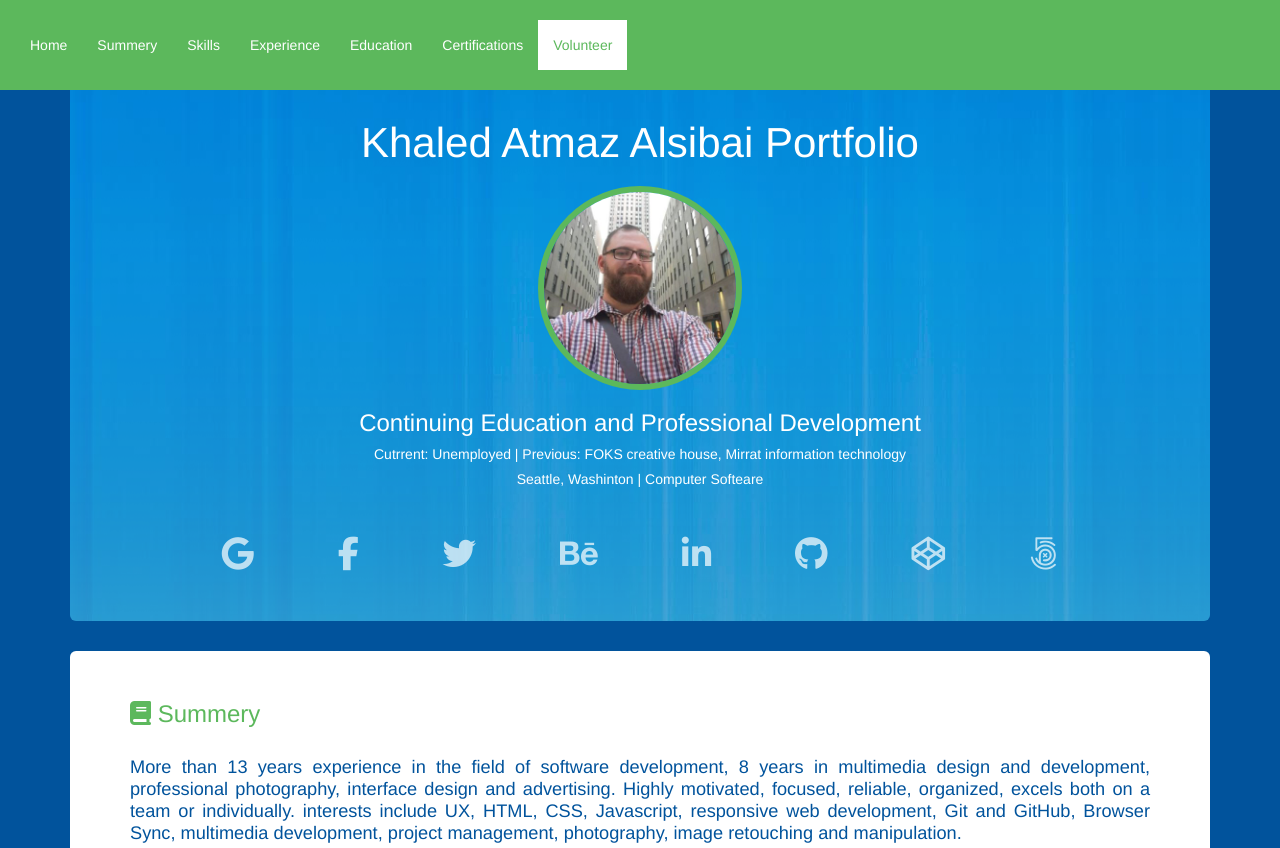
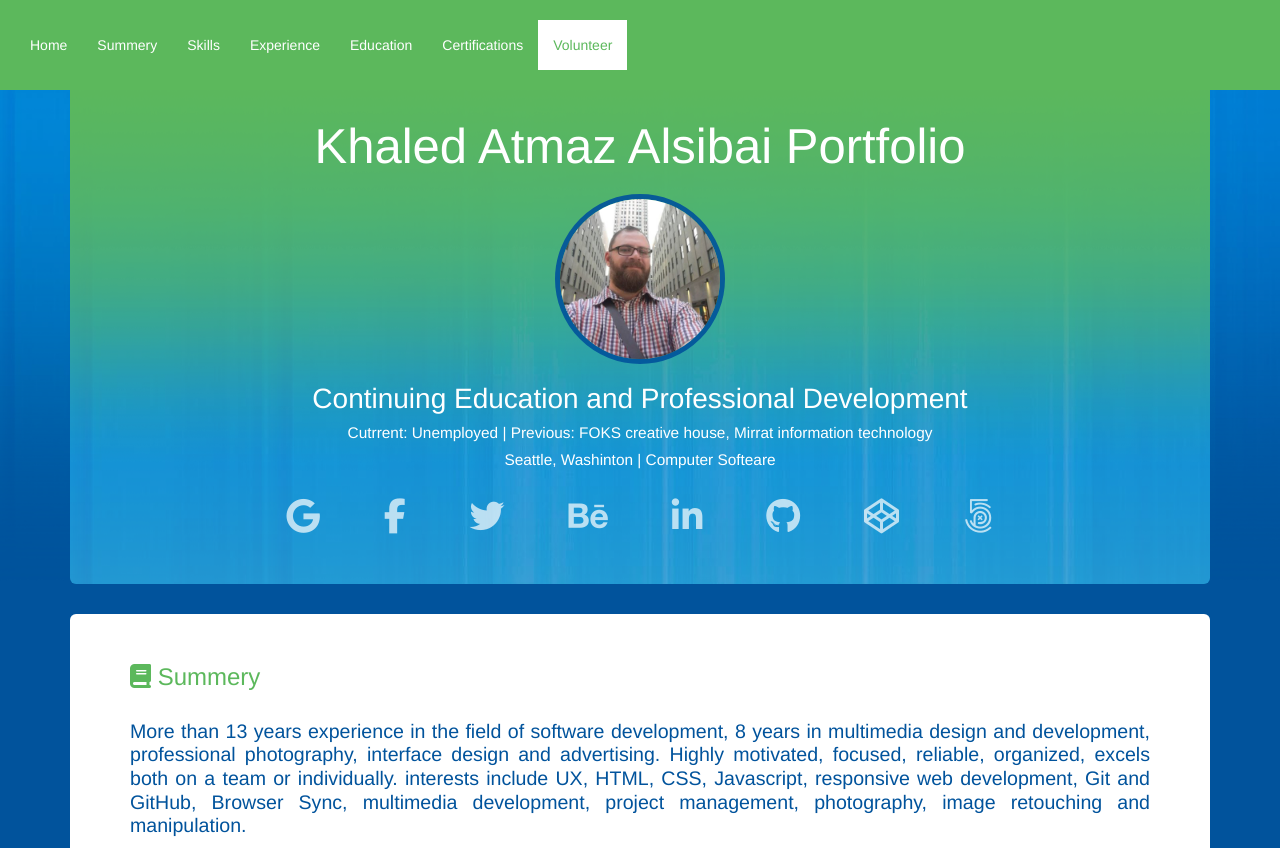
Before and after one commit to khaledalsibai/coursera-test, a plain HTML site: page portfolio/index.html in a window 1280 px wide. Shown: the top 848 px of the page. Drawn offline with nearby package versions, Linux system fonts and the light colour scheme.

Commit message:
The new assignment

```diff
--- a/portfolio/css/scrolling-nav.css
+++ b/portfolio/css/scrolling-nav.css
@@ -14,7 +14,7 @@ html {
     height: 100%;
 }*/
 
-@media(min-width:767px) {
+/*@media(min-width:767px) {
     .navbar {
         padding: 20px 0;
         -webkit-transition: background .5s ease-in-out,padding .5s ease-in-out;
@@ -25,7 +25,7 @@ html {
     .top-nav-collapse {
         padding: 0;
     }
-}
+}*/
 
 /* Demo Sections - You can use these as guides or delete them - the scroller will work with any sort of height, fixed, undefined, or percentage based.
 The padding is very important to make sure the scrollspy picks up the right area when scrolled to. Adjust the margin and padding of sections and children
--- a/portfolio/css/styles.css
+++ b/portfolio/css/styles.css
@@ -1,16 +1,20 @@
-
-
 html body {
     min-height: 2000px;
     padding-top: 70px;
     background-color: #01539c;
-    background-image: url('../img/background-bottom.png');
+    background-image: url('../img/background-bottom-2.png');
     background-repeat: no-repeat;
-    background-position: center bottom;
+    background-position: center top;
     background-size: 100%;
 }
 
+p {
+    font-size: 1.1em !important;
+}
+
+
 /* Header */
+
 #header-nav {
     background-color: #5cb85c;
     border: none;
@@ -37,13 +41,22 @@ html body {
     background-color: #5cb85c;
 }
 
-.navbar-toggle, .icon-bar {
-    border:1px solid #fff;
+.navbar-toggle,
+.icon-bar {
+    border: 1px solid #fff;
 }
 
+.btn-lg {
+    margin-top: 10px;
+    background-color: #01539c;
+}
+
+.btn-lg:hover {
+    background-color: #5cb85c;
+}
 
 .head-jumbotron {
-    background-image: url('../img/background-top.png');
+    background-image: url('../img/portfolio-background.png');
     background-color: #5bc0de;
     text-align: center;
     padding: 30px;
@@ -51,14 +64,22 @@ html body {
 }
 
 .head-jumbotron img {
-    width: 20%;
-    border: 6px solid #5cb85c;
+    width: 120px;
+    border: 5px solid rgba(1, 83, 156, 0.9);
 }
 
 .head-jumbotron h1 {
     margin-bottom: 20px;
-    font-size: 3em;
-    color: #fff;
+    font-size: 1.7em;
+    color: rgba(255, 255, 255, 1);
+}
+
+.head-jumbotron h3 {
+    font-size: 1.2em;
+}
+
+.head-jumbotron h5 {
+    font-size: 0.8em;
 }
 
 
@@ -93,14 +114,13 @@ html body {
 
 #footer-customization {
     background-color: #5cb85c;
-    color: #fff;
     border: none;
     text-align: center;
 }
 
 #footer-customization i {
-    font-size: 240%;
-    padding: 20px 40px 20px 40px;
+    font-size: 180%;
+    padding: 15px 8px;
     color: rgba(255, 255, 255, 0.7);
 }
 
@@ -108,14 +128,9 @@ html body {
     color: rgba(255, 255, 255, 1);
 }
 
-#social-customization {
-    color: #fff;
-    text-align: center;
-}
-
 #social-customization i {
-    font-size: 240%;
-    padding: 40px 40px 20px 40px;
+    font-size: 180%;
+    padding: 15px 8px;
     color: rgba(255, 255, 255, 0.7);
 }
 
@@ -128,3 +143,148 @@ html body {
     margin-bottom: 10px;
     background-position: center;
 }
+
+
+/*==========  Mobile First Method  ==========*/
+
+
+/* Extra Small Devices, Phones */
+
+@media only screen and (min-width: 480px) {
+    #social-customization i {
+        font-size: 240%;
+    }
+    #footer-customization i {
+        font-size: 240%;
+    }
+    .head-jumbotron img {
+        width: 140px;
+    }
+    .head-jumbotron h1 {
+        font-size: 2em;
+    }
+}
+
+
+/* Small Devices, Tablets */
+
+@media only screen and (min-width: 768px) {
+    .navbar {
+        padding: 20px 0;
+        -webkit-transition: background .5s ease-in-out, padding .5s ease-in-out;
+        -moz-transition: background .5s ease-in-out, padding .5s ease-in-out;
+        transition: background .5s ease-in-out, padding .5s ease-in-out;
+    }
+    .top-nav-collapse {
+        padding: 0;
+    }
+    #social-customization i {
+        padding: 20px 15px;
+    }
+    #footer-customization i {
+        padding: 20px 15px;
+    }
+    .head-jumbotron img {
+        width: 170px;
+    }
+    .head-jumbotron h1 {
+        font-size: 3em;
+    }
+    p {
+        font-size: 1.2em !important;
+    }
+}
+
+
+/* Medium Devices, Desktops */
+
+@media only screen and (min-width: 992px) {
+    #social-customization i {
+        padding: 20px 25px;
+    }
+    #footer-customization i {
+        padding: 20px 25px;
+    }
+    p {
+        font-size: 1.2em !important;
+    }
+    .head-jumbotron h1 {
+        font-size: 3.2em;
+    }
+    .head-jumbotron h3 {
+        font-size: 1.8em;
+    }
+    .head-jumbotron h5 {
+        font-size: 1em;
+    }
+}
+
+
+/* Large Devices, Wide Screens */
+
+@media only screen and (min-width: 1200px) {
+    #social-customization i {
+        font-size: 250%;
+        padding: 20px 30px;
+    }
+    #footer-customization i {
+        font-size: 250%;
+        padding: 20px 30px;
+    }
+    p {
+        font-size: 1.4em !important;
+    }
+    .head-jumbotron h1 {
+        font-size: 3.5em;
+    }
+    .head-jumbotron h3 {
+        font-size: 2em;
+    }
+    .head-jumbotron h5 {
+        font-size: 1.1em;
+    }
+}
+
+
+/*==========  Non-Mobile First Method  ==========*/
+
+
+/* Large Devices, Wide Screens */
+
+
+/*  @media only screen and (max-width : 1200px) {
+
+    }*/
+
+
+/* Medium Devices, Desktops */
+
+
+/*    @media only screen and (max-width : 992px) {
+
+    }*/
+
+
+/* Small Devices, Tablets */
+
+
+/*  @media only screen and (max-width : 768px) {
+
+    }*/
+
+
+/* Extra Small Devices, Phones */
+
+
+/*  @media only screen and (max-width : 480px) {
+
+    }*/
+
+
+/* Custom, iPhone Retina */
+
+
+/*@media only screen and (max-width : 320px) {*/
+
+
+/*}*/
--- a/portfolio/index.html
+++ b/portfolio/index.html
@@ -10,8 +10,6 @@
     <script src="https://use.fontawesome.com/4c7009c904.js"></script>
     <!-- Latest compiled and minified CSS -->
     <link rel="stylesheet" href="https://maxcdn.bootstrapcdn.com/bootstrap/3.3.7/css/bootstrap.min.css" integrity="sha384-BVYiiSIFeK1dGmJRAkycuHAHRg32OmUcww7on3RYdg4Va+PmSTsz/K68vbdEjh4u" crossorigin="anonymous">
-    <!-- Navigation CSS -->
-    <link rel="stylesheet" href="css/scrolling-nav.css">
     <!-- my CSS -->
     <link rel="stylesheet" href="css/styles.css">
 </head>
@@ -244,7 +242,7 @@
                 </div>
             </div>
         </div>
-        <footer id="footer-customization" class="panel-footer">
+        <footer id="footer-customization">
             <div class="container">
                 <a href="mailto:khaled.alsibai@gmail.com" target="_blank"> <i class="fa fa-google" aria-hidden="true"></i></a>
                 <a href="https://www.facebook.com/foksch/" target="_blank"> <i class="fa fa-facebook" aria-hidden="true"></i></a>
```
Also changed, not shown: portfolio/img/background-bottom-2.png (added), portfolio/img/background-top.png (deleted), portfolio/img/portfolio-background.png (added).
